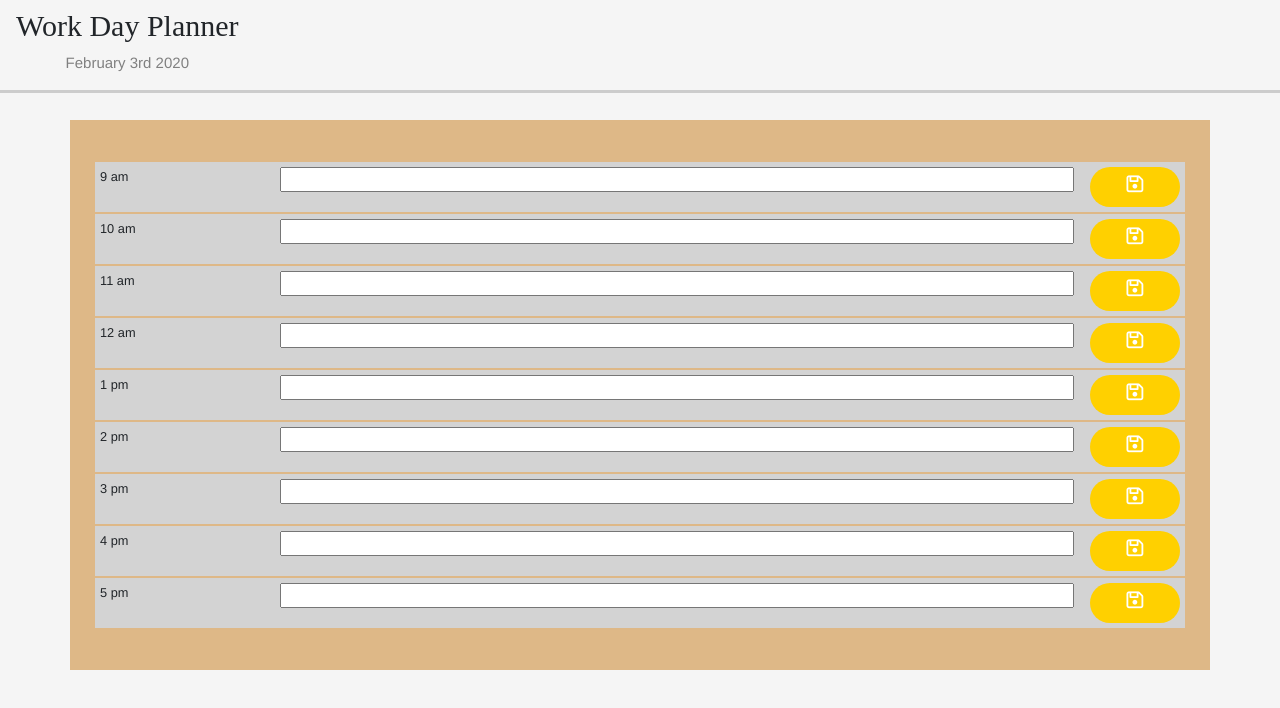
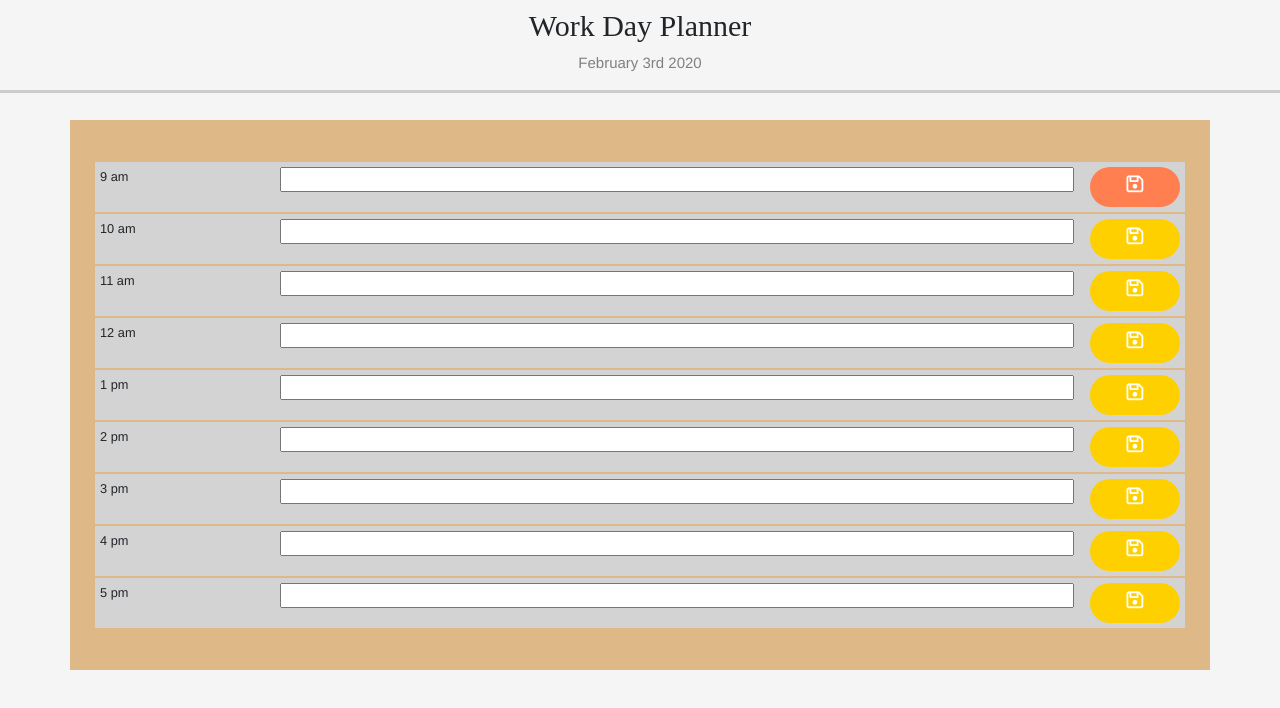
Before and after one commit to anna-cecilia/day-planner, a plain HTML site: page index.html in a window 1280 px wide. In both pictures the pointer is over the icon 1135 px from the left and 187 px from the top of the page. Drawn offline with nearby package versions, Linux system fonts and the light colour scheme.

Commit message:
changes to css

```diff
--- a/Assets/style.css
+++ b/Assets/style.css
@@ -12,6 +12,10 @@ body {
     text-align: center;
     align-items: center;
     font-family: 'Times New Roman', Times, serif;
+}
+
+.header-text {
+  margin: auto;
 }
 
 .navbar {
@@ -86,3 +90,8 @@ body {
     height: 100%;
     text-align: center;
   }
+
+  .saveIcon:hover {
+    background-color: coral;
+    cursor: pointer;
+  }
```
Also changed, not shown: index.html (+1 -1 lines).
